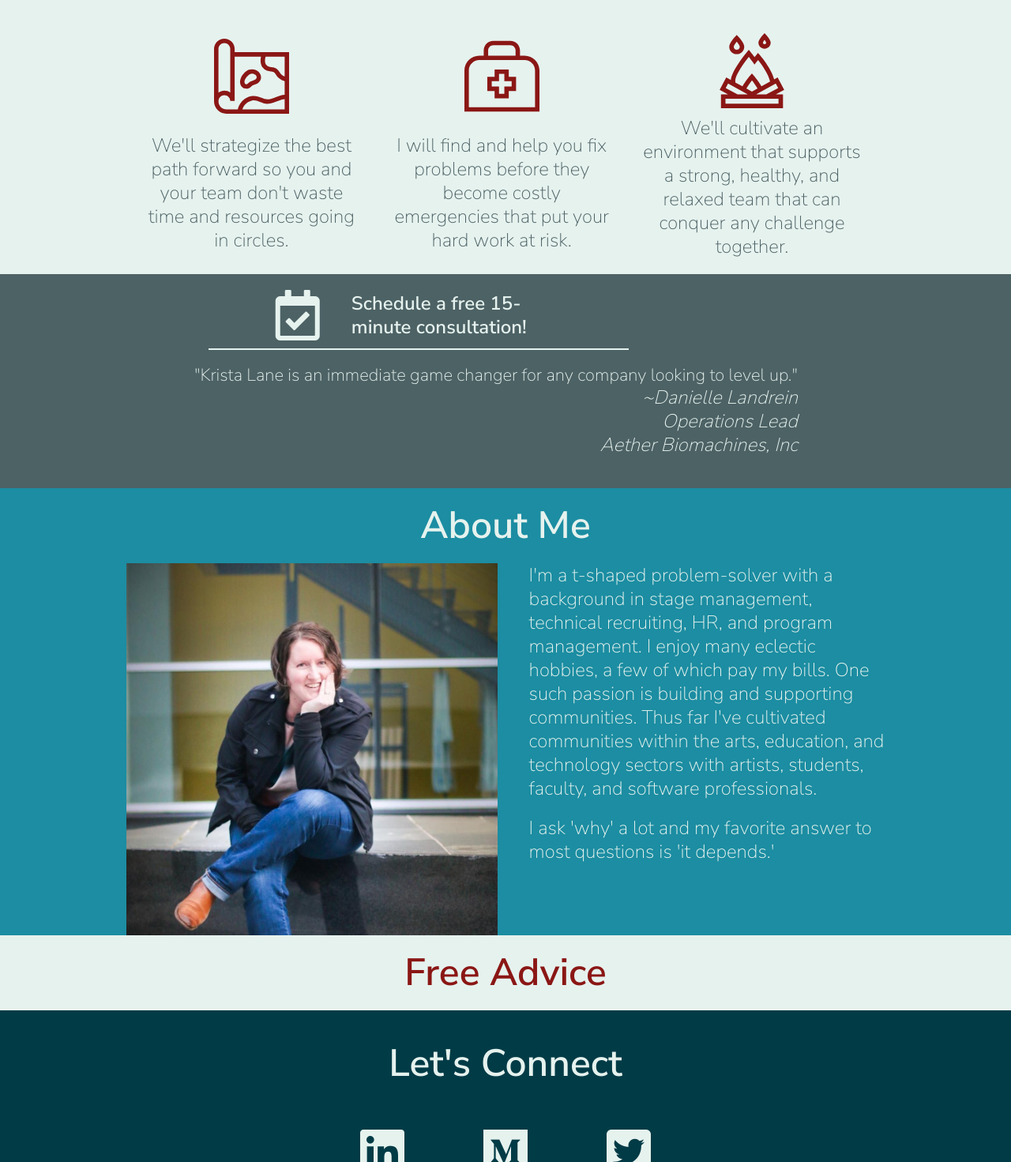
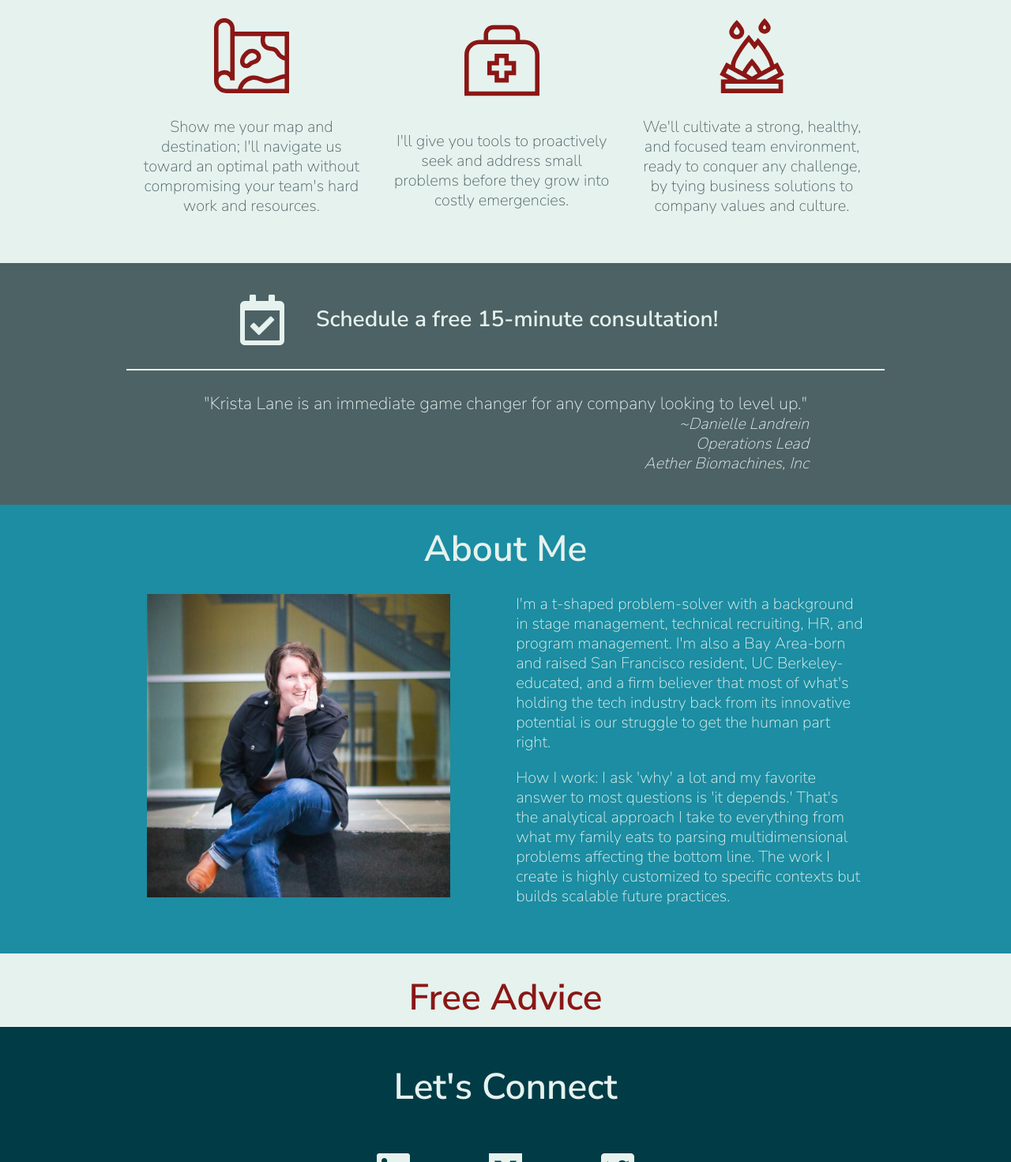
Before and after one commit to sheeshalicia/kristalane, a website built with Parcel: page site-files/index.html in a window 1280 px wide. Shown: the part 1329-2800 px from the top of the page at 79% size. Built offline with nearby package versions, Linux system fonts and the light colour scheme; a script that the page names is missing.

Commit message:
Updated text; fixed padding issues and some responsive adjustments

```diff
--- a/site-files/css/main.css
+++ b/site-files/css/main.css
@@ -116,7 +116,7 @@ h2{
   color: #8a1715;
   text-align: center;
   margin: 0;
-  padding: 20px 0;
+  padding: 30px 0;
 }
 
 h3{
@@ -127,7 +127,7 @@ h3{
 p{
   font-size: 1.125em;
   line-height: 1.285;
-  margin: 0;
+  padding: 0; margin: 0;
 }
 
 img{
@@ -239,7 +239,7 @@ padding-top: 20px;
   flex-flow: row wrap;
   align-items: center;
   background-color: #4d6265;
-  padding: 20px 0 20px 0;
+  padding: 40px 0 20px 0;
 }
 
 .calendly i{
@@ -252,7 +252,7 @@ padding-top: 20px;
   justify-content: center;
   flex-flow: row wrap;
   align-items: center;
-  padding-bottom: 10px;
+  padding-bottom: 30px;
   border-bottom: 2px #e6f2ee solid;
 }
 
@@ -267,7 +267,7 @@ padding-top: 20px;
   flex-flow: row wrap;
   justify-content: flex-end;
   align-items: flex-end;
-  padding-top: 20px;
+  padding-top: 30px;
   color: #e6f2ee;
 }
 
@@ -315,9 +315,6 @@ padding-top: 20px;
 }
 
 /* ==Writing Section== */
-.writing h2{
-  margin-bottom: 0;
-  }
 
 .writing{
   background-color:  #e6f2ee;
@@ -326,7 +323,12 @@ padding-top: 20px;
   flex-flow: row wrap;
 }
 
+.writing h2{
+  margin-bottom: 0; padding-bottom: 10px;
+}
+
 .medium-widget{
+  margin: 0;
   padding: 0 10px 40px 10px;
   display: flex;
   flex-flow: row wrap;
@@ -436,6 +438,10 @@ header .hero{
   min-height: 700px;
 }
 
+.services{
+  padding-bottom: 20px;
+}
+
 .services article{
     width: 33%;
     justify-content: center;
@@ -462,6 +468,14 @@ header .hero{
 .services .content-wrapper{
   margin: 0;
   align-items: flex-start;
+}
+
+.calendly{
+  width: 70%;
+}
+
+.quote-text{
+  width: 70%;
 }
 
 .about .content-wrapper{
@@ -515,11 +529,11 @@ html{
 }
 
 h2{
-  font-size: 3em;
+  font-size: 2.875em;
 }
 
 p{
-  font-size: 1.5em;
+  font-size: 1.25em;
   line-height: 1.25;
 }
 
@@ -560,7 +574,7 @@ header .hero {
 
 .services-icon-desc{
   width: 100%;
-  padding: 0 20px;
+  padding: 20px 20px;
 }
 
 .services .content-wrapper{
@@ -568,20 +582,62 @@ header .hero {
 }
 
 .about .content-wrapper{
-  justify-content: space-between;
+  justify-content: space-around;
   margin-top: 0;
 }
 
-.about
+.about .bio{
+  width: 49%;
+}
+
+.about .about-image{
+  width: 40%;
+}
+
+.about p{
+  padding-left: 30px;
+  margin-top: 0;
+}
+
+.about .bio{
+  margin: 0 0 20px 0;
+}
+
+.cta{
+  width: 100%;
+  justify-content: center;
+}
+
+.calendly{
+  width: 100%;
+  justify-content: center;
+}
+
+.calendly p{
+  font-size: 1.75em;
+  width: 60%;
+}
+
+.quote-text{
+  width: 100%;
+  justify-content: center;
+}
+
+.quote-text p {
+  width: 80%;
+}
+
+.about{
+  padding-bottom: 20px;
+}
 
 .writing .content-wrapper, .contact .content-wrapper{
   margin-top: 0;
 }
 
-
-footer .social-icons i, footer .calendly i{
+footer .social-icons i{
   padding: 0 50px;
-  font-size: 4em;
+  font-size: 3em;
 }
 
 }
--- a/site-files/index.html
+++ b/site-files/index.html
@@ -39,7 +39,7 @@
 <section class="services">
     <div class="content-wrapper">
       <h2> I help ordinary people build extraordinary companies. </h2>
-      <p> Your company is growing, and the pressure is on to scale at all costs. But the price is steep when mistakes can mean you lose your most important assets: the people who make your business successful. Growth doesn't have to be hard, expensive, or traumatic—it just takes long-term planning and willingness to commit to holistic solutions. I can keep you away from the existential precipices and pitfalls of becoming a force to be reckoned with.</p>
+      <p> Your company is growing, and the pressure is on to scale at all costs. But the price is steep when mistakes can mean losing your most important assets along the way: the people who make your business successful. Growth doesn't have to be hard, expensive, or traumatic—it just takes preparation, strategic vision, and commitment to growth mindset. I can help.</p>
       <h2> The secret: a radically people-centered approach. </h2>
 
     <div class="services-list">
@@ -49,7 +49,7 @@
           <img src="icons/geography.svg" alt="map">
         </div>
         <p class="services-icon-desc">
-          We'll strategize the best path forward so you and your team don't waste time and resources going in circles. </p>
+          Show me your map and destination; I'll navigate us toward an optimal path without compromising your team's hard work and resources. </p>
       </article>
 
       <article>
@@ -57,7 +57,7 @@
           <img src="icons/first-aid-kit.svg" alt="first aid">
         </div>
         <p class="services-icon-desc">
-          I will find and help you fix problems before they become costly emergencies that put your hard work at risk. </p>
+          I'll give you tools to proactively seek and address small problems before they grow into costly emergencies. </p>
       </article>
 
       <article>
@@ -65,7 +65,7 @@
           <img src="icons/bonfire.svg" alt="campfire">
         </div>
         <p class="services-icon-desc">
-          We'll cultivate an environment that supports a strong, healthy, and relaxed team that can conquer any challenge together. </p>
+          We'll cultivate a strong, healthy, and focused team environment, ready to conquer any challenge, by tying business solutions to company values and culture. </p>
       </article>
 
     </div><!--end services list-->
@@ -90,7 +90,7 @@
       <img src="img/krista.jpg" alt="krista-headshot">
     </div>
     <div class="bio">
-    <p>I'm a t-shaped problem-solver with a background in stage management, technical recruiting, HR, and program management. I enjoy many eclectic hobbies, a few of which pay my bills. One such passion is building and supporting communities. Thus far I've cultivated communities within the arts, education, and technology sectors with artists, students, faculty, and software professionals. </p> <p>I ask 'why' a lot and my favorite answer to most questions is 'it depends.' </p>
+    <p>I'm a t-shaped problem-solver with a background in stage management, technical recruiting, HR, and program management. I'm also a Bay Area-born and raised San Francisco resident, UC Berkeley-educated, and a firm believer that most of what's holding the tech industry back from its innovative potential is our struggle to get the human part right. </p> <p>How I work: I ask 'why' a lot and my favorite answer to most questions is 'it depends.' That's the analytical approach I take to everything from what my family eats to parsing multidimensional problems affecting the bottom line. The work I create is highly customized to specific contexts but builds scalable future practices. </p>
   </div><!--end bio-->
 </div><!--end content-wrapper-->
 </section><!--end about-->
```
